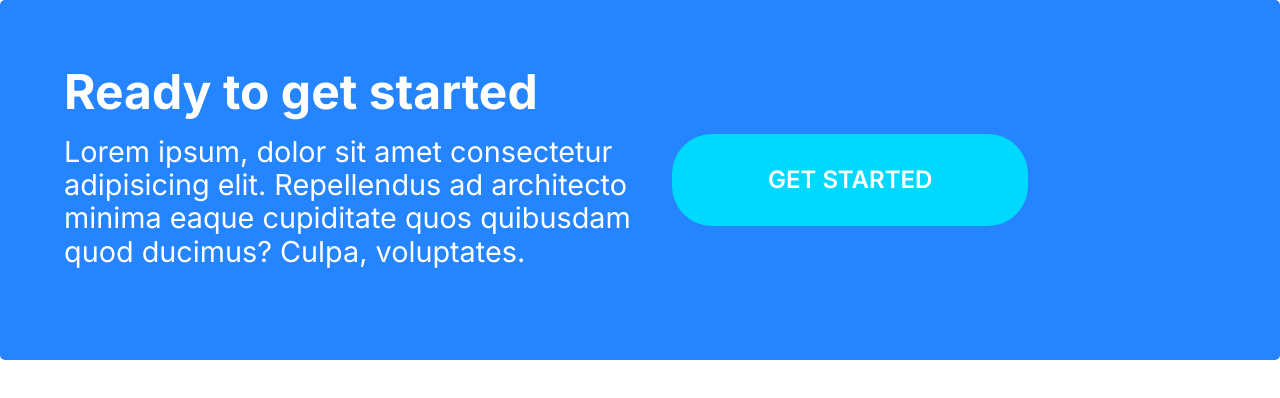
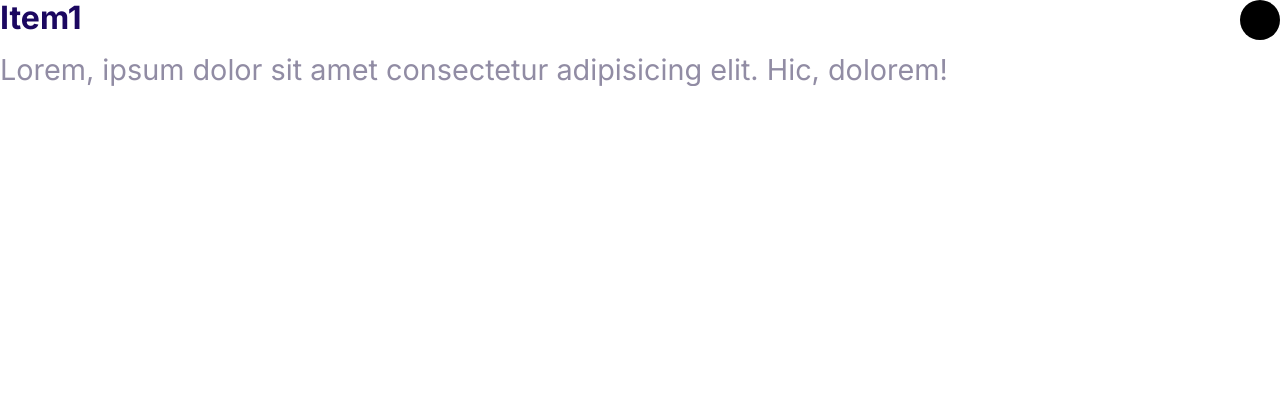
Before and after one commit to Reza10Alizadeh/6tc, a plain HTML site: page index.html in a window 1280 px wide. Drawn offline with Linux system fonts and the light colour scheme.

Commit message:
build collapsibless

```diff
--- a/css/style.css
+++ b/css/style.css
@@ -404,3 +404,30 @@ right: 5%;
         margin: 0 2rem;
     }
 }
+/*collapsibles*/
+.collapsible__header{
+    display: flex;
+    justify-content: space-between;
+
+}
+.collapsible__heading{
+margin-top: 0;
+font-size: 2rem;
+}
+.collapsible__chevron{
+transform: rotate(-90deg);
+transition: transform 0.3s;
+}
+.collapsible__contet{
+ max-height: 0;
+ overflow: hidden;
+ transition: all .3s;
+ opacity: 0;
+}
+.collapsible--expanded .collapsible__chevron{
+    transform: rotate(0);
+}
+.collapsible--expanded .collapsible__contet{
+    max-height: 100vh;
+    opacity: 1;
+}
--- a/index.html
+++ b/index.html
@@ -11,14 +11,17 @@
   <link rel="stylesheet" href="css/normalize.css">
 </head>
 <body>
-<div class="callout callout--primary">
-  <div class="grid grid--cols-2">
-<div class="callout__content">
-  <h2 class="callout__heading">Ready to get started </h2>
-  <p>Lorem ipsum, dolor sit amet consectetur adipisicing elit. Repellendus ad architecto minima eaque cupiditate quos quibusdam quod ducimus? Culpa, voluptates.</p>
-</div>
-<a href="#" class="btn btn--secondary btn--long">Get started</a>
+  <div class="collapsible collapsible--expanded">
+    <header class="collapsible__header">
+      <h2 class="collapsible__heading">Item1</h2>
+        <svg class="icon collapsible__chevron">
+          <use xlink:href="icons/sprite.svg#chevron"></use>
+        </svg>
+    </header>
+    <div class="collapsible__contet">
+      Lorem, ipsum dolor sit amet consectetur adipisicing elit. Hic, dolorem!
+    </div>
   </div>
-</div>
+  <script src="js/main.js"></script>
 </body>
 </html>
--- /dev/null
+++ b/js/main.js
@@ -0,0 +1,6 @@
+const collapsibles = document.querySelectorAll(".collapsible");
+collapsibles.forEach((item) =>
+  item.addEventListener("click", function () {
+    this.classList.toggle("collapsible--expanded");
+  })
+);
```
Also changed, not shown: commponents/callout.html (added, +9 -0 lines), 1 other file.
